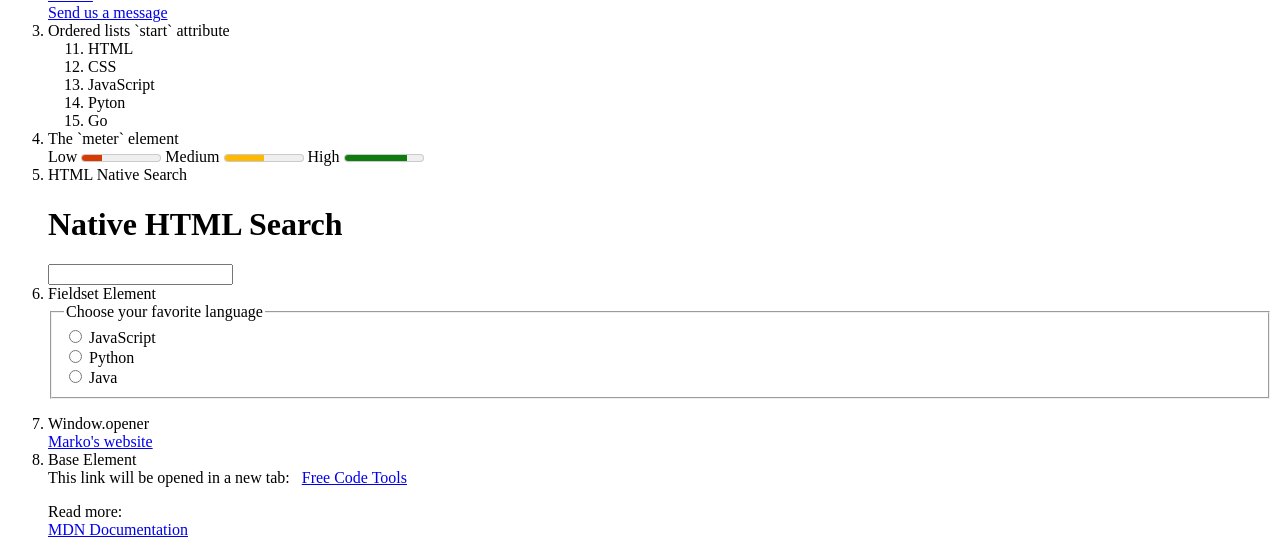
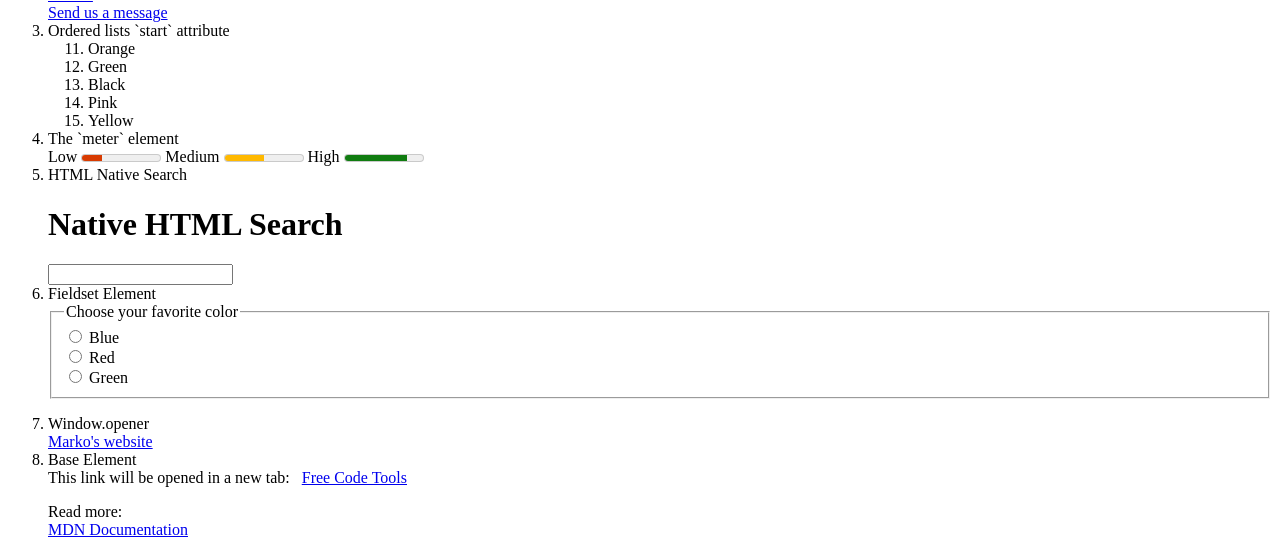
Before and after one commit to MartaFrances98/design, a plain HTML site: page Practice2/Practice2.html in a window 1280 px wide. Shown: the part 164-716 px from the top of the page. Drawn offline with Linux system fonts and the light colour scheme.

Commit message:
pract2change15

```diff
--- a/Practice2/Practice2.html
+++ b/Practice2/Practice2.html
@@ -30,11 +30,11 @@
 
             <li id="li"><a class="class">Ordered lists `start` attribute</a></li>
             <ol start="11">
-                <li>HTML</li>
-                <li>CSS</li>
-                <li>JavaScript</li>
-                <li>Pyton</li>
-                <li>Go</li>
+                <li>Orange</li>
+                <li>Green</li>
+                <li>Black</li>
+                <li>Pink</li>
+                <li>Yellow</li>
             </ol>
 
             <li id="li"><a class="class">The `meter` element</a></li>
@@ -61,13 +61,13 @@
             <li id="li"><a class="class">Fieldset Element</a></li>
             <form>
                 <fieldset>
-                    <legend>Choose your favorite language</legend>
+                    <legend>Choose your favorite color</legend>
                     <input type="radio" id="javascript" name="language">
-                    <label for="javascript">JavaScript</label><br />
+                    <label for="javascript">Blue</label><br />
                     <input type="radio" id="python" name="language">
-                    <label for="python">Python</label><br />
+                    <label for="python">Red</label><br />
                     <input type="radio" id="java" name="language">
-                    <label for="java">Java</label>
+                    <label for="java">Green</label>
                 </fieldset>
             </form>
 
@@ -113,7 +113,7 @@
             <p>Don`t forget to be <mark>awesome</mark>today.</p>
 
             <li id="li"><a class="class">`download`attribute</a></li>
-            <a href='path/to/file' download> Download</a>
+            <a href="https://martafrances98.github.io/design/Practice2/Practice2.html/LogoBarbiepng.webp" download> Download</a>
 
             <li id="li"><a class="class">Performance tip</a></li>
             <picture>
```
Also changed, not shown: Practice2/LogoBarbiepng.webp (added).
